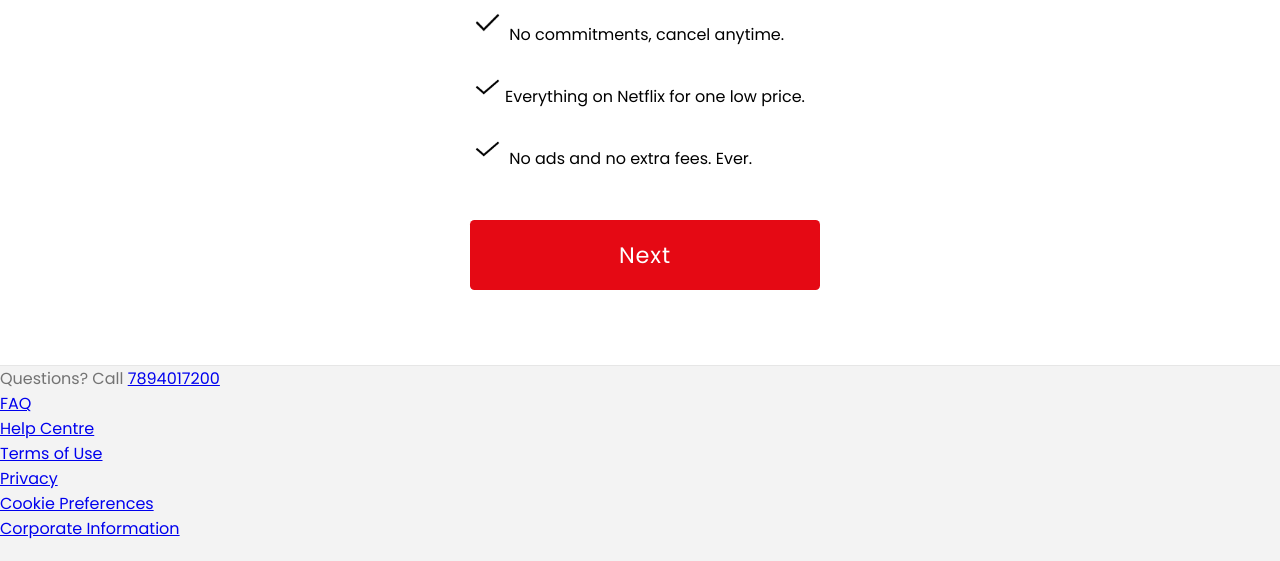
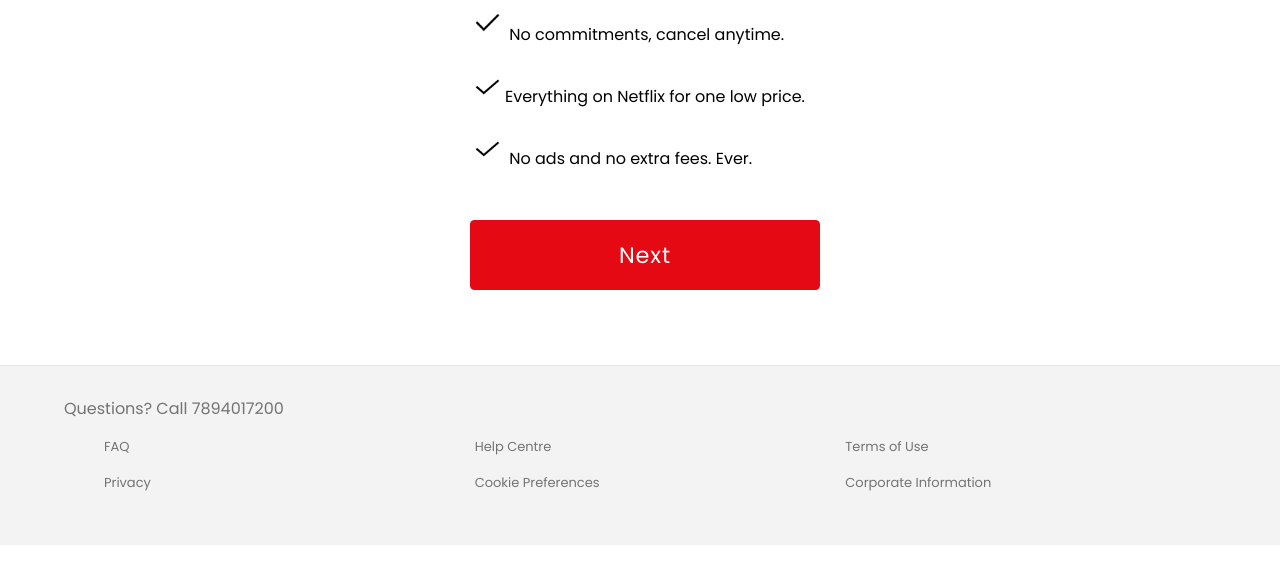
Before and after one commit to johnsun2618/OurDailyTask, a plain HTML site: page FrontPage/Choose your plan/chooseYourplanPage.html in a window 1280 px wide. Shown: the part 345-906 px from the top of the page. Drawn offline with nearby package versions, Linux system fonts and the light colour scheme; files whose address does not match are found by name.

Commit message:
css changes

```diff
--- a/FrontPage/Choose your plan/chooseYourPlan.css
+++ b/FrontPage/Choose your plan/chooseYourPlan.css
@@ -146,3 +146,42 @@ h1{
     width: 100%;
 
 }
+
+.footerComponents{
+    text-decoration: none;
+    margin: 0 auto;
+    padding-top: 30px;
+    width: 90%;
+}
+
+
+.footerTop a{
+    text-decoration: none;
+    color: #737373;
+}
+
+
+.footerLinks{
+    list-style-type: disc;
+    margin-block-start: 1em;
+    margin-block-end: 1em;
+    margin-inline-start: 0px;
+    margin-inline-end: 0px;
+    padding-inline-start: 40px;
+    display: grid;
+    list-style: none;
+    grid-template-columns: 1fr 1fr 1fr;
+}
+
+
+.footer-link-item a {
+    text-decoration: none;
+    box-sizing: border-box;
+    display: inline-block;
+    margin-bottom: 16px;
+    min-width: 100px;
+    padding: 0 12px 0 0;
+    vertical-align: top;
+    font-size: 13px;
+    color: #737373;
+}
```
